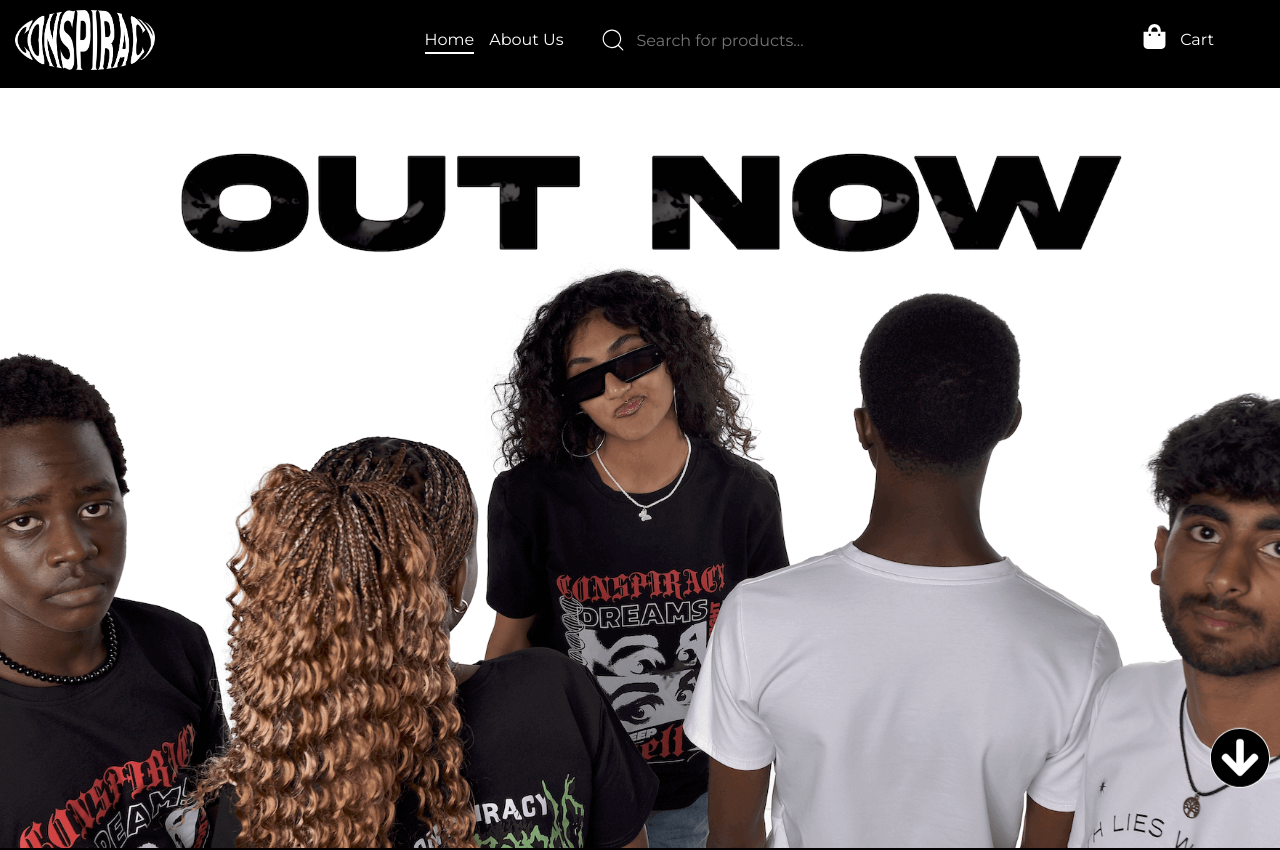
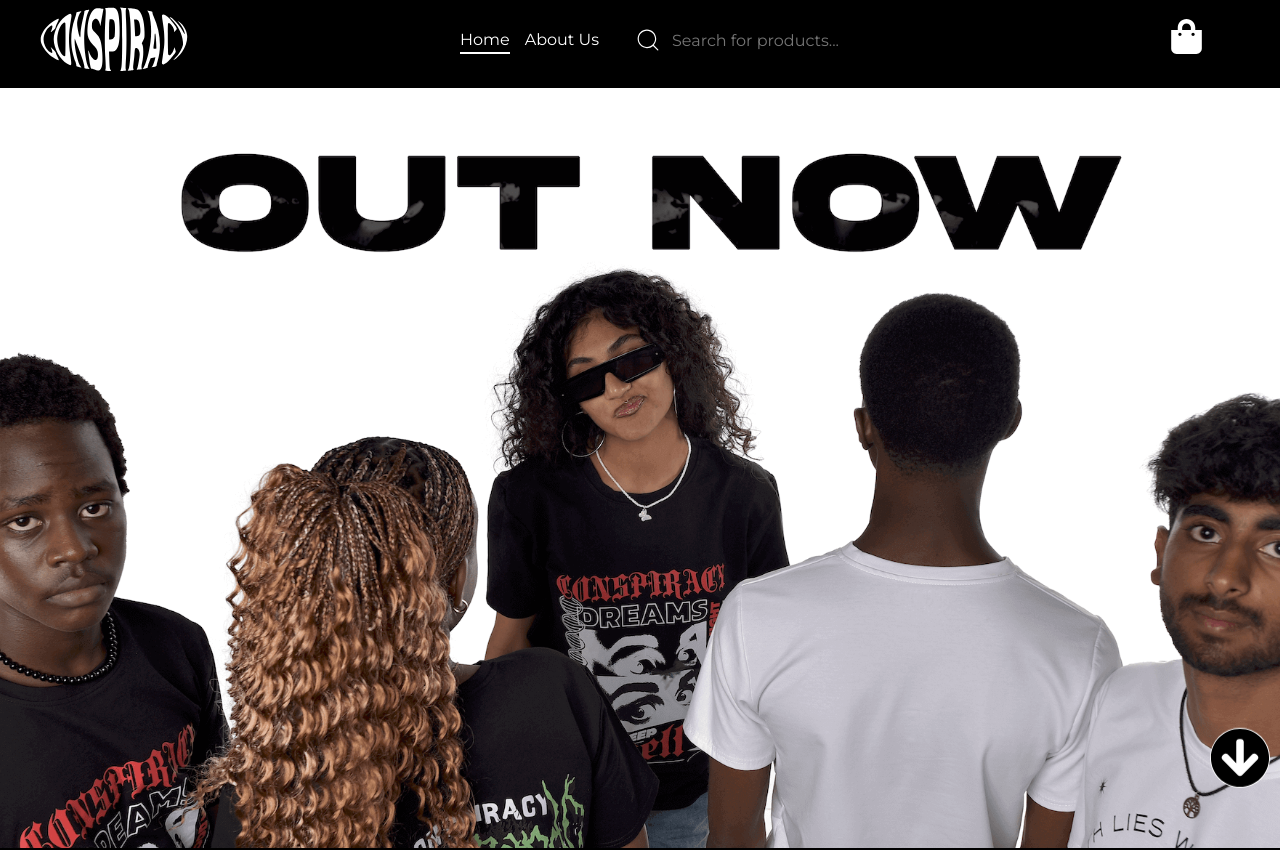
Before and after one commit to Josh-The-Developapa/Conspiracy-UG, a React (Vite) app: page / in a window 1280 px wide. Shown: the top 850 px of the page. Built offline with nearby package versions, Linux system fonts and the light colour scheme.

Commit message:
Committed

```diff
--- a/src/components/Header/Header.css
+++ b/src/components/Header/Header.css
@@ -24,7 +24,7 @@
   justify-content: center;
   align-items: center;
   margin-left: 10px;
-  /* background-color: green; */
+
 }
 
 
@@ -127,8 +127,8 @@
 }
 
 .icon {
-  height: 25px;
-  width: 25px;
+  height: 35px;
+  width: 35px;
   margin-left: 15px;
   cursor: pointer;
 }
@@ -282,6 +282,14 @@
 }
 }
 
+
+@media screen and (min-width:862px){
+    .Menu-icon{
+    display:none;
+}
+
+}
+
 /* @media screen and (max-width:750px){
     .icons-container{
         display:none
@@ -302,10 +310,3 @@
   }
 
 }
-
-@media screen and (min-width:906px){
-    .Menu-icon{
-    display:none;
-}
-
-}
--- a/src/components/Header/Header.jsx
+++ b/src/components/Header/Header.jsx
@@ -1,7 +1,7 @@
 import React, { useState, useEffect, useContext } from 'react';
 import './Header.css';
 import { NavLink, Link } from 'react-router-dom';
-import Logo from '../../assets/Logo.png';
+import Logo from '../../assets/Logo.svg';
 import Context from '../../Context/Context';
 import DropDown from '../Drop-Down/DropDown';
 import { FiMenu } from 'react-icons/fi';
@@ -99,7 +99,15 @@ function Header() {
       </div>
       <div className="logo-container">
         <Link to="/" className="logo">
-          <img src={Logo} style={{ height: '60px', width: '140px' }} />
+          <img
+            src={Logo}
+            style={{
+              height: '78px',
+              width: '200px',
+              backgroundColor: 'white',
+              objectFit: 'cover',
+            }}
+          />
         </Link>
       </div>
       <div className="central-header-div">
@@ -168,15 +176,6 @@ function Header() {
 
           <div className="hover-ring"></div>
         </div>
-        <p
-          style={{ marginLeft: '8px' }}
-          className="Cart-Icon-Text"
-          onClick={() => {
-            ctx.setModalVal(true);
-          }}
-        >
-          Cart
-        </p>
         {/* <div className="icon-container">
           <FaUser className="icon" />
           <div className="hover-ring"></div>
```
Also changed, not shown: src/assets/Logo.svg (added).
